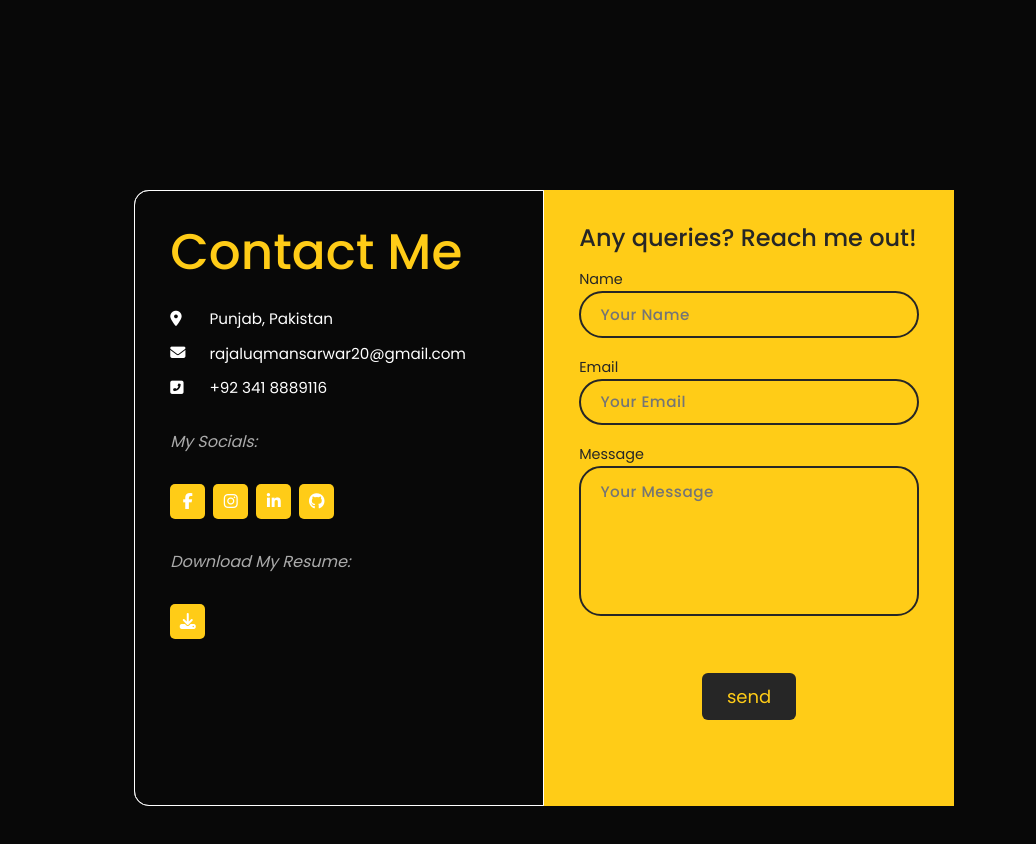
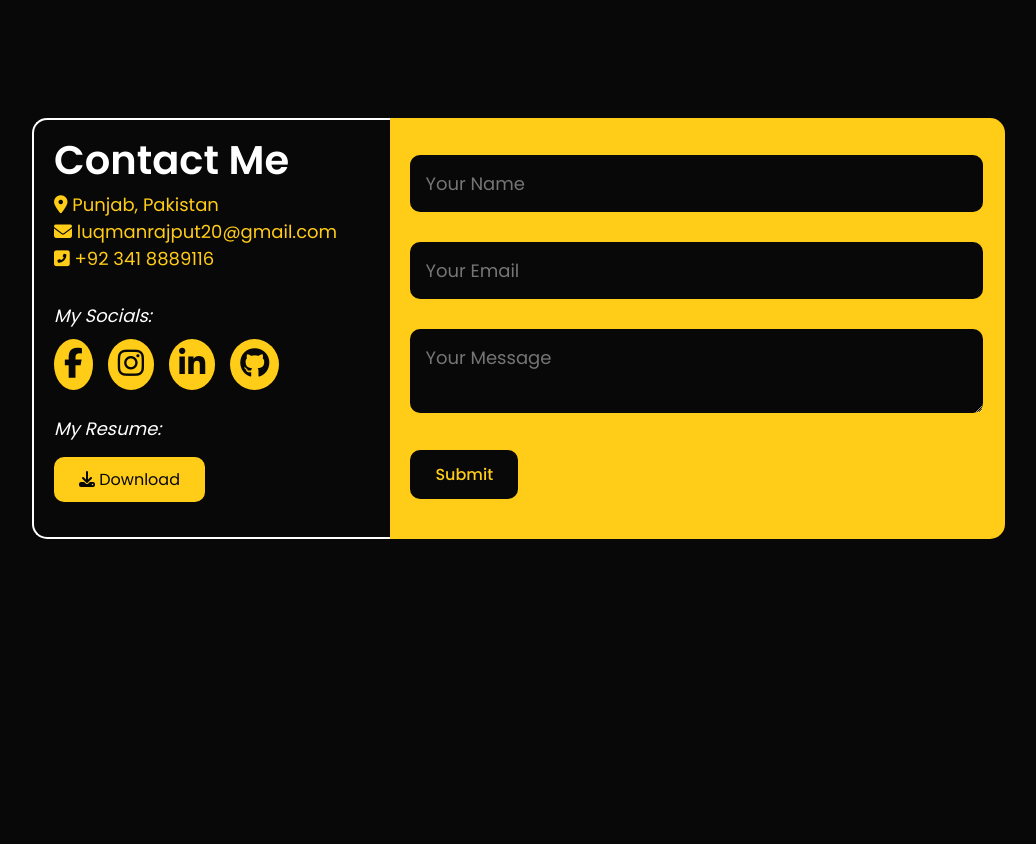
Before and after one commit to luqmanrajput/luqmanrajput.github.io, a React (Create React App) app: page / in a window 1280 px wide. Shown: the part 3141-3985 px from the top of the page, without its empty margins (96-1132 px from the left). After the commit the page ends 3690 px from the top, so only its background shows below. Built offline with nearby package versions, Linux system fonts and the light colour scheme; the HTML template or start-up script is replaced by a standard one.

Commit message:
Contact form updated

```diff
--- a/src/components/Contact/Contact.css
+++ b/src/components/Contact/Contact.css
@@ -4,167 +4,127 @@
   --primaryColor: #ffcc17ff;
 }
 
-#contact{
-    padding: 50px 0;
-    color: #ababab;
-}
-.contact__section{
+/* Contact section */
+.contact__section {
   display: flex;
-    justify-content: center;
-    flex-direction: row;
-    flex-wrap: wrap;
-    width: 100%;
-    max-width: 820px;
-    background-color: #fff;
-    border-radius: 15px;
-    display: grid;
-   grid-template-columns: repeat(2, 1fr);
-}
- .container.container-form {
-   width: 100%;
-   min-height: 50vh;
-   padding: 2rem;
-   display: flex;
-   align-items: center;
-   justify-content: center;
 }
 
- .contact-form {
-   background-color: var(--primaryColor);
- }
- form {
-   padding: 2.3rem 2.2rem;
+.contact__info {
+  flex-basis: 35%;
+  border: #fff 2px solid;
+  padding: 20px;
+  border-top-left-radius: 15px;
+  border-bottom-left-radius: 15px;
+  border-right: none;
 }
 
- .title {
-   color: #262626;
-   font-weight: 500;
-   font-size: 1.5rem;
+.contact__title {
+  color: #fff;
+  font-weight: 600;
+  font-size: 40px;
   line-height: 1;
   margin-bottom: 0.7rem;
 }
 
- .input-container {
-   position: relative;
-   margin: 1rem 0;
- }
- form .input-container label{
-    margin-left: 0;
- }
- .input {
-   width: 100%;
-   outline: none;
-   border: 2px solid #262626;
-   background: none;
-   padding: 0.6rem 1.2rem;
-   color: #262626;
-   font-weight: 500;
-   font-size: 0.95rem;
-   letter-spacing: 0.5px;
-   border-radius: 25px;
+.contact__form {
+  flex-basis: 60%;
+  border: var(--primaryColor) 2px solid;
+  padding: 20px;
+  border-top-right-radius: 15px;
+  border-bottom-right-radius: 15px;
+  background: var(--primaryColor);
+  border-left: none;
 }
 
- textarea.input {
-   padding: 0.8rem 1.2rem;
-   min-height: 150px;
-   border-radius: 22px;
-   resize: none;
- }
-
- .input-container label {
-   color: #262626;
-   font-size: 0.9rem;
-   font-weight: 400;
-   pointer-events: none;
- }
- .input-container.textarea label {
-   top: 1rem;
-   transform: translateY(0);
- }
-
- .contact__socials {
-   padding: 2.3rem 2.2rem;
-   position: relative;
-   background: #080808;
-   border: white 1px solid;
-   border-top-left-radius: 15px;
-   border-bottom-left-radius: 15px;
- }
-
- .contact__socials .title {
-    font-size: 50px;
-    margin-bottom: 30px;
+.contact__info p {
   color: var(--primaryColor);
- }
-
- .text {
-   color: #333;
-   margin: 1.5rem 0 2rem 0;
- }
-
- .information {
-   display: flex;
-   color: #fff;
-   margin: 0.7rem 0;
-   align-items: center;
-   font-size: 0.95rem;
- }
-
- .icon {
-   width: 28px;
-   margin-right: 0.7rem;
- }
-
- .social-media {
-   padding: 2rem 0 0 0;
- }
-
- .social-media p {
-   color: var(--primaryColor);
+  margin-right: 15px;
+  font-size: 18px;
 }
 
 .social__icons {
-    margin-top: 0.5rem;
-
+  margin-top: 30px;
 }
 
 .social__icons a {
+  text-decoration: none;
+  padding: 3px 10px;
+  font-size: 30px;
+  margin-top: 10px;
+  margin-right: 15px;
+  color: #080808;
   display: inline-block;
-   width: 35px;
-   height: 35px;
-   border-radius: 5px;
+  transition: transform 0.5s;
   background: var(--primaryColor);
-   color: white;
-   text-align: center;
-   line-height: 35px;
-   margin-right: 0.5rem;
-   transition: transform 0.5s;
+  border-radius: 50%;
 }
+
 .social__icons a:hover {
-    color: #262626;
-   transform: translateY(-5px);
+  color: var(--primaryColor);
+  background: #080808;
+  border: var(--primaryColor) 3px solid;
+  transform: translateY(2.5px);
+}
+
+.my__resume{
+  font-size: 18px;
+  font-weight: 400;
+  margin-top: 25px;
+  color: #fff;
+}
+
+.download__btn {
+  display: inline-block;
+  color: #080808;
+  margin: 15px auto;
+  width: fit-content;
+  padding: 10px 25px;
+  border-radius: 10px;
+  text-decoration: none;
   background: var(--primaryColor);
 }
- .social__icons{
-    margin-top: 30px;
+
+.download__btn:hover {
+  background: transparent;
+  border: var(--primaryColor) 3px solid;
+  color: var(--primaryColor);
+  transition: 0.3s;
 }
 
-.contact__btn{
-    display: block;
-    margin: 50px auto;
+.contact__form form{
+  width: 100%;
+}
+
+form input, form textarea{
+  width: 100%;
+  border: 0;
+  outline: none;
+  background: #080808;
+  padding: 15px;
+  margin: 15px 0;
+  color: var(--primaryColor);
+  font-size: 18px;
+  border-radius: 10px;
+}
+
+.form__btn {
+  display: inline-block;
+  color: var(--primaryColor);
+  margin: 15px auto;
   width: fit-content;
-    padding: 10px 25px;
-    border-radius: 6px;
+  font-size: 16px;
+  font-weight: 500;
+  padding: 12px 25px;
+  border-radius: 10px;
   text-decoration: none;
-    color: var(--primaryColor);
-    background: #262626;
+  background: #080808;
   border: none;
+}
+
+.form__btn:hover {
+  background: transparent;
+  border: #080808 3px solid;
+  color: #080808;
   cursor: pointer;
-    font-size: 18px;
+  transition: 0.3s;
 }
-  .contact__btn:hover{
-    background: var(--primaryColor);
-    border: 1px solid #262626;
-    transition: 0.5s;
-    color: #262626;
-  }
--- a/src/components/Contact/Contact.js
+++ b/src/components/Contact/Contact.js
@@ -5,27 +5,16 @@ const Contact = () => {
     return (
         <>
             <div id="contact">
-                <div className="container container-form">
-                <div className=" contact__section">
-                    <div className="contact__socials">
-                        <div className="info">
-                             <h1 className='title'>Contact Me</h1>
-                            <div className="information">
-                                <i class="fa-solid fa-location-dot icon"></i>
-                                <p>Punjab, Pakistan</p>
-                            </div>
-                            <div className="information">
-                                <i className="fa-solid fa-envelope icon"></i>
-                                <p>rajaluqmansarwar20@gmail.com</p>
-                            </div>
-                            <div className="information">
-                            <i className="fa-solid fa-phone-square-alt icon"></i>
-                                <p>+92 341 8889116</p>
-                            </div>
-                        </div>
+                <div className="container">
+                    <div className="contact__section">
+                        <div className="contact__info">
+                            {/* left */}
+                            <h1 className='contact__title'>Contact Me</h1>
+                            <p><i class="fa-solid fa-location-dot icon"></i> Punjab, Pakistan</p>
+                            <p><i className="fa-solid fa-envelope icon"></i>  luqmanrajput20@gmail.com</p>
+                            <p> <i className="fa-solid fa-phone-square-alt icon"></i> +92 341 8889116</p>
                             <div className="social__icons">
-                            <p><em> My Socials:</em></p>
-                            <div className="social__icons">
+                            <h4 className="my__resume"><em>My Socials:</em></h4>
                                 <a href="https://www.facebook.com/luqmanrajput20">
                                     <i className="fab fa-facebook-f"></i>
                                 </a>
@@ -39,39 +28,23 @@ const Contact = () => {
                                     <i className="fab fa-github"></i>
                                 </a>
                             </div>
-                        </div>
-                        <div className="social__icons">
-                            <p><em>Download My Resume:</em></p>
-                            <div className="social__icons">
-                                <a href='images/resume.pdf'  download>
-                                <i class="fa-solid fa-download"></i>
+                            <h4 className="my__resume"><em>My Resume:</em></h4>
+                            <a href='images/resume.pdf'  download className='download__btn'>
+                                <i class="fa-solid fa-download"></i> Download
                                 </a>
                         </div>
-                        </div>
-                    </div>
-                    {/* FOrm */}
-                    <div className="contact-form">
+                        <div className="contact__form">
+                            {/* right */}
                             <form action="https://formsubmit.co/rajaluqmansarwar20@gmail.com" method="POST" autocomplete="off">
-                            <h2 className="title">Any queries? Reach me out!</h2>
-                            <div className="input-container">
-                                <label htmlFor="">Name</label>
                                 <input type="text" name="name" className="input" required placeholder='Your Name' />
-                            </div>
-                            <div className="input-container">
-                                <label htmlFor="">Email</label>
                                 <input type="email" name="email" className="input" required placeholder='Your Email' />
-                            </div>
-                            <div className="input-container textarea">
-                                <label htmlFor="">Message</label>
                                 <textarea name="message" className="input" required placeholder='Your Message'></textarea>
-                            </div>
-                            <input type="submit" value="send" className="contact__btn" />
+                                <button type="submit" className='form__btn'>Submit</button>
                         </form>
                         </div>
                     </div>
                 </div>
             </div>
-
         </>
     )
 }
```
Also changed, not shown: src/index.css (line endings or trailing spaces), 2 other files (tests, documents, lock files or other folders). Lines whose indentation alone changed are shown as unchanged.
